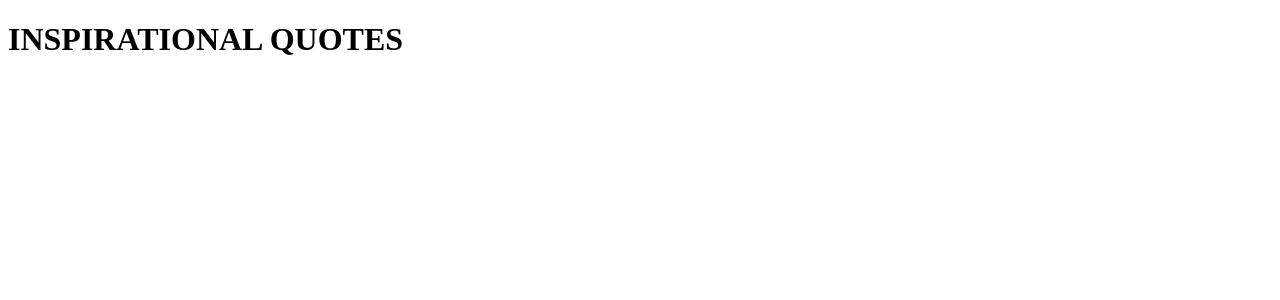
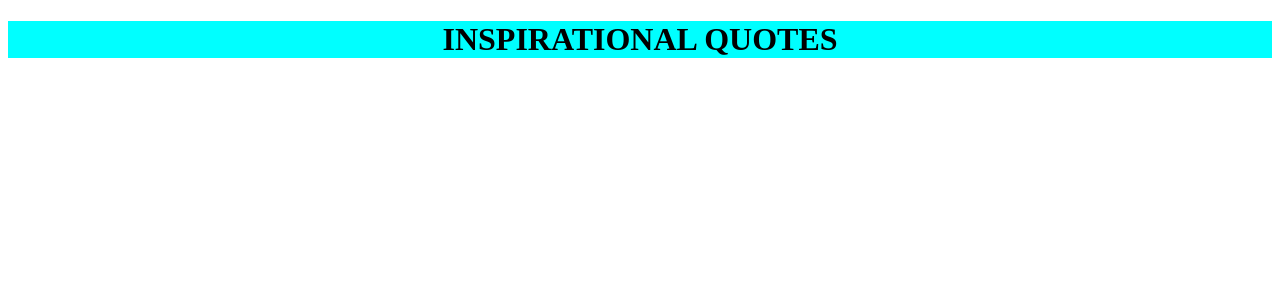
Before and after one commit to MKaringa/quoteApp, an Angular app in the folder quoteApp/: page / in a window 1280 px wide. Shown: the top 300 px of the page. Built offline with nearby package versions, Linux system fonts and the light colour scheme.

Commit message:
Style the heading section

```diff
--- a/quoteApp/src/app/app.component.css
+++ b/quoteApp/src/app/app.component.css
@@ -0,0 +1,6 @@
+.home{
+    background-color: aqua;
+    background-size: cover;
+    height: 100%;
+    text-align: center;
+}
```
